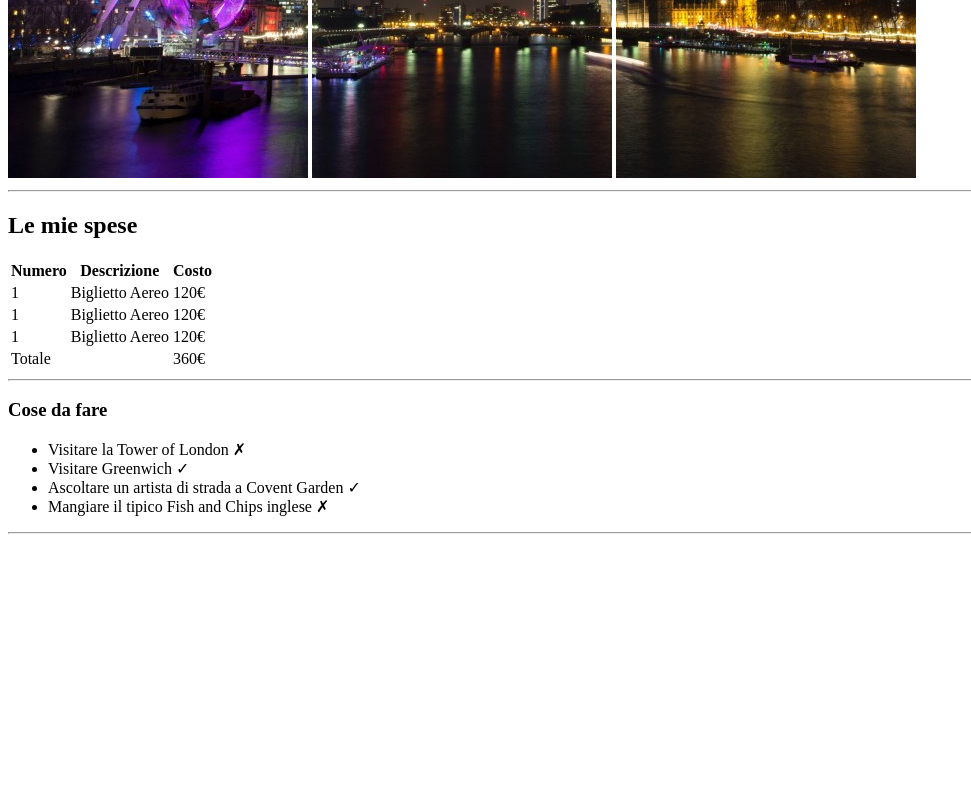
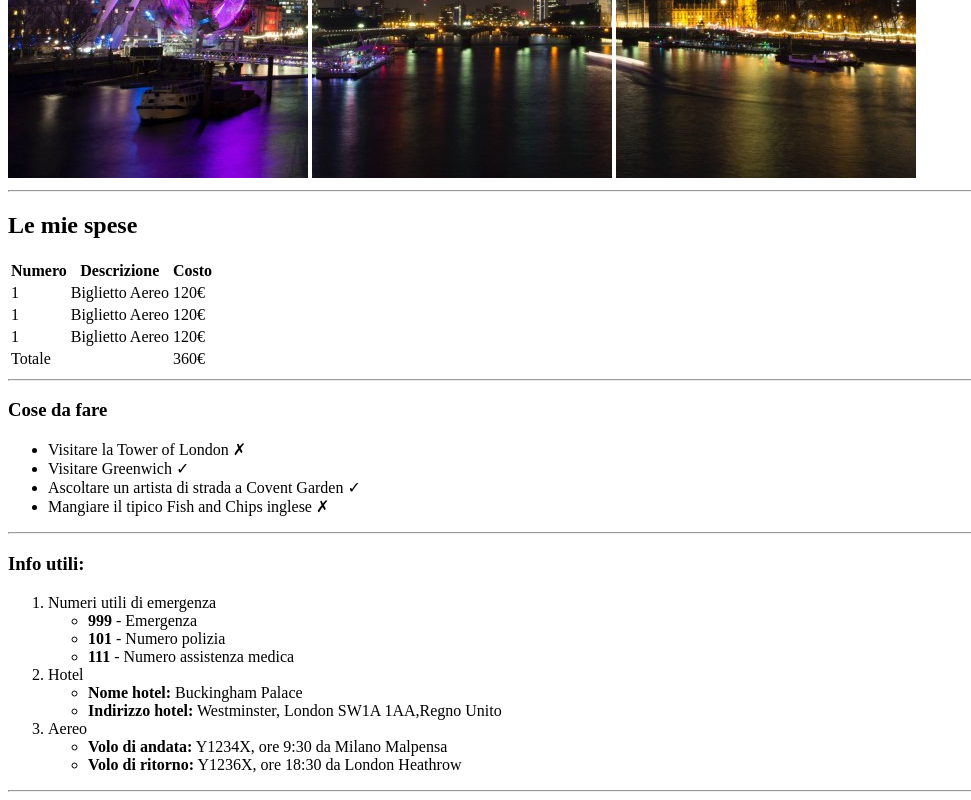
Before and after one commit to Evanflow89/html-london-trip, a plain HTML site: page Index.html in a window 1280 px wide. Shown: the part 502-1302 px from the top of the page, without its empty margins (0-971 px from the left). Before the commit the page ends 1044 px from the top, so only its background shows below. Drawn offline with Linux system fonts and the light colour scheme.

Commit message:
Aggiunta sezione Info Utili

```diff
--- a/Index.html
+++ b/Index.html
@@ -71,6 +71,33 @@
             </ul>
             <hr>
         </section>
+        <section>
+            <h3>Info utili:</h3>
+            <!-- ###########    ELENCO NUMERATO/PUNTATO     ################ -->
+            <ol>
+                <li>Numeri utili di emergenza
+                    <ul>
+                        <li><strong>999</strong> - Emergenza</li>
+                        <li><strong>101</strong> - Numero polizia</li>
+                        <li><strong>111</strong> - Numero assistenza medica</li>
+                    </ul>
+                </li>
+                <li>Hotel
+                    <ul>
+                        <li><strong>Nome hotel:</strong> Buckingham Palace</li>
+                        <li><strong>Indirizzo hotel:</strong> Westminster, London SW1A 1AA,Regno Unito </li>
+                    </ul>
+
+                </li>
+                <li>Aereo
+                    <ul>
+                        <li><strong>Volo di andata:</strong> Y1234X, ore 9:30 da Milano Malpensa</li>
+                        <li><strong>Volo di ritorno:</strong> Y1236X, ore 18:30 da London Heathrow</li>
+                    </ul>
+                </li>
+            </ol>
+        </section>
+        <hr>
     </main>
     <!-- ###########    SEZIONE FOOTER     ################ -->
     <footer></footer>
```
